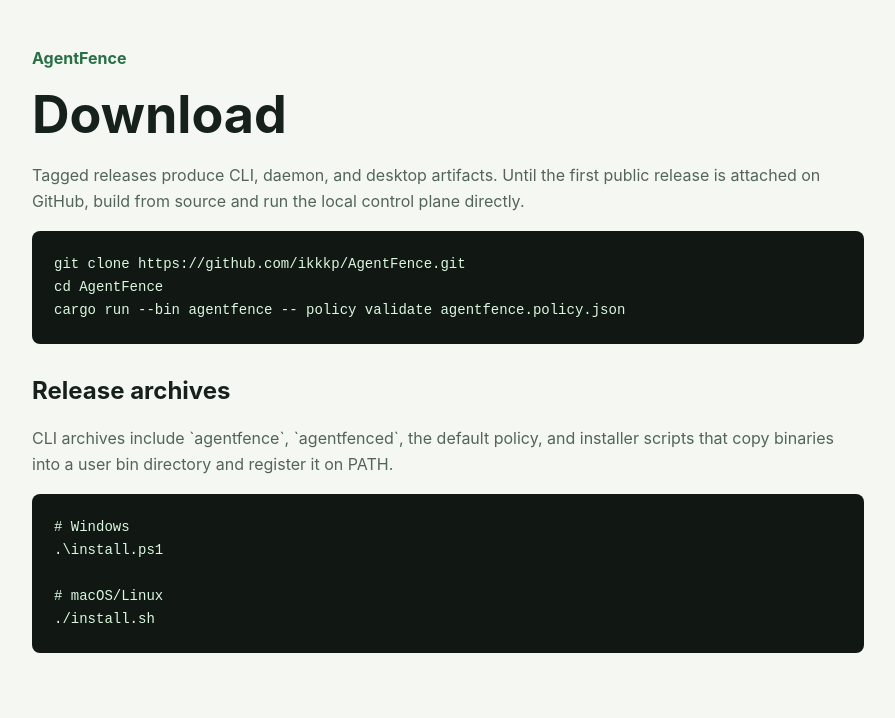
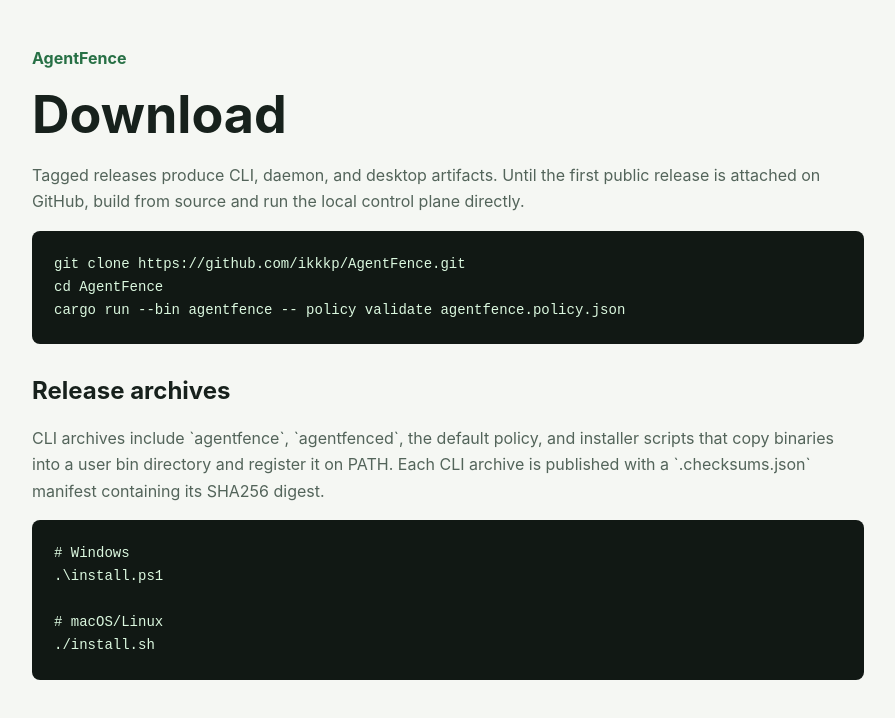
Before and after one commit to ikkkp/AgentFence, a Next.js app in the folder apps/web/: page /download in a window 1280 px wide. Shown: the top 718 px of the page, without its empty margins (192-1087 px from the left). Built offline with nearby package versions, Linux system fonts and the light colour scheme.

Commit message:
Add release checksum manifests

```diff
--- a/apps/web/app/download/page.tsx
+++ b/apps/web/app/download/page.tsx
@@ -13,7 +13,8 @@
       <h2>Release archives</h2>
       <p>
         CLI archives include `agentfence`, `agentfenced`, the default policy, and installer scripts
-        that copy binaries into a user bin directory and register it on PATH.
+        that copy binaries into a user bin directory and register it on PATH. Each CLI archive is
+        published with a `.checksums.json` manifest containing its SHA256 digest.
       </p>
       <pre>{`# Windows
 .\\install.ps1
```
Also changed, not shown: 3 other files (tests, documents, lock files or other folders).
